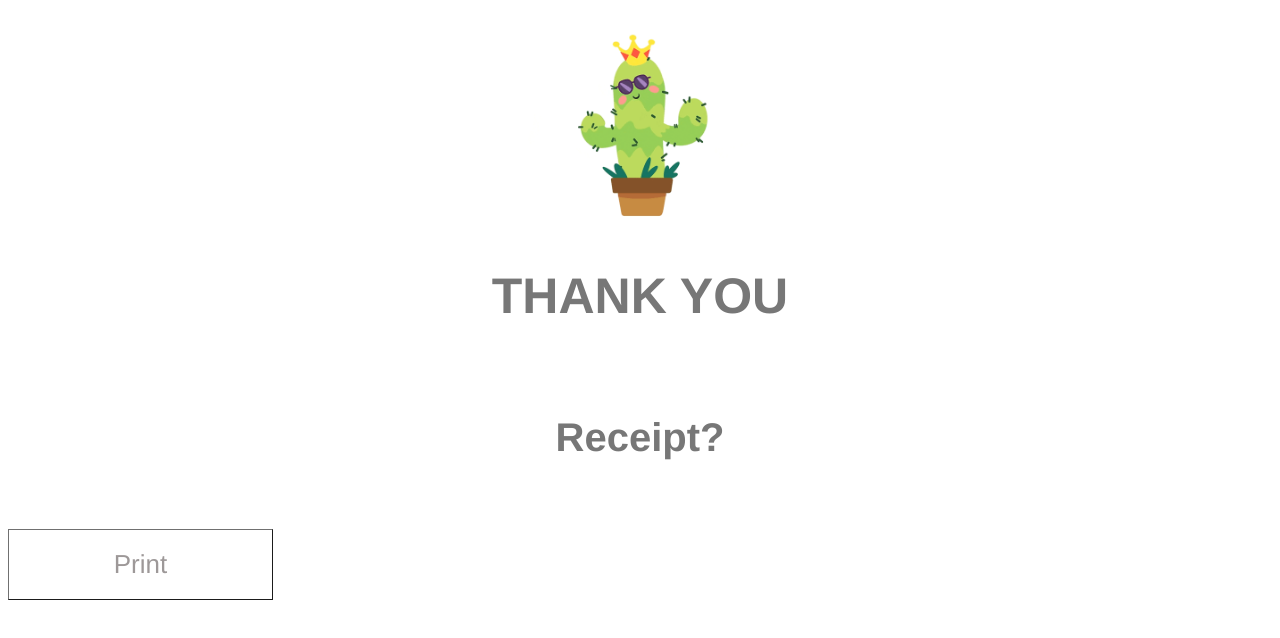
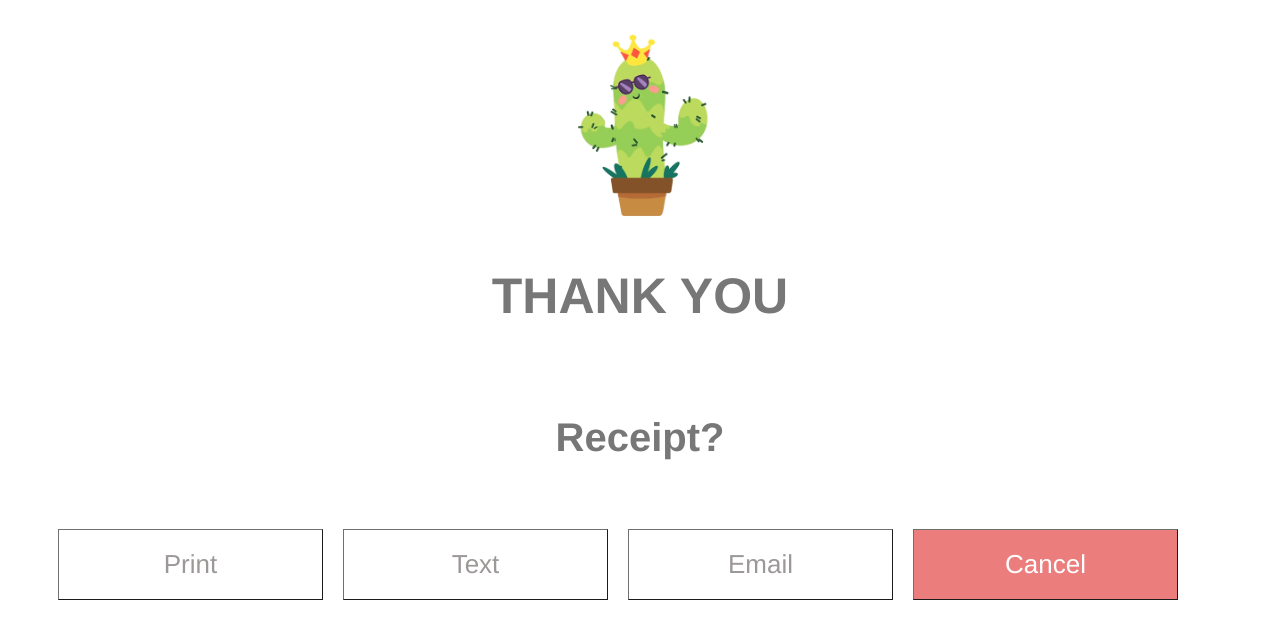
Before and after one commit to we-are-pos/posme, a React (Create React App) app in the folder client/: page / in a window 1280 px wide. Shown: the top 638 px of the page. Built offline with nearby package versions, Linux system fonts and the light colour scheme.

Commit message:
added components, just need to fix styling of buttons

```diff
--- a/client/src/pages/Thankyou/thankYouPage.css
+++ b/client/src/pages/Thankyou/thankYouPage.css
@@ -37,3 +37,47 @@
   font-family: 'helvetica neue';
   color: #9D9898;
 }
+.printRow {
+  padding-left: 50px;
+}
+.text {
+  width: 265px;
+  height: 71px;
+  background-color: #FFFFFF;
+  border-color: #707070;
+  border-width: 0.5px;
+  opacity: 100%;
+  font-size: 26px;
+  text-align: center;
+  font-family: 'helvetica neue';
+  color: #9D9898;
+}
+.divider {
+  width: 20px;
+  height: auto;
+  display: inline-block;
+}
+.email {
+  width: 265px;
+  height: 71px;
+  background-color: #FFFFFF;
+  border-color: #707070;
+  border-width: 0.5px;
+  opacity: 100%;
+  font-size: 26px;
+  text-align: center;
+  font-family: 'helvetica neue';
+  color: #9D9898;
+}
+.cancel {
+  width: 265px;
+  height: 71px;
+  background-color: #EB7D7D;
+  border-color: #707070;
+  border-width: 0.5px;
+  opacity: 100%;
+  font-size: 26px;
+  text-align: center;
+  font-family: 'helvetica neue';
+  color: #FFFFFF;
+}
--- a/client/src/pages/Thankyou/thankYouPage.js
+++ b/client/src/pages/Thankyou/thankYouPage.js
@@ -1,7 +1,6 @@
 import React from 'react'
 import KingCactus from './images/giphy.png'
 import './thankYouPage.css'
-
 
 const ThankYouPage = _ => {
   return (
@@ -9,12 +8,29 @@ const ThankYouPage = _ => {
       <img alt='cactus' className='kingcactus' src={KingCactus} />
       <h1 className='thankYou'>Thank You</h1>
       <h5 className='receipt'>Receipt?</h5>
-      <div>
+      <div className='printRow'>
         <button
           className='print'
-          type='button'
-        >
+          type='button' >
           Print
+        </button>
+        <div className='divider' />
+        <button
+          className='text'
+          type='button' >
+          Text
+        </button>
+        <div className='divider' />
+        <button
+          className='email'
+          type='button' >
+          Email
+        </button>
+        <div className='divider' />
+        <button
+          className='cancel'
+          type='button' >
+          Cancel
         </button>
       </div>
     </>
```
